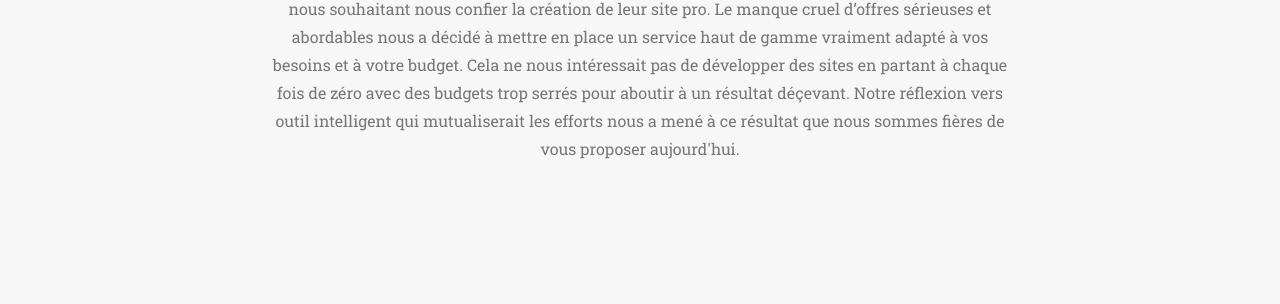
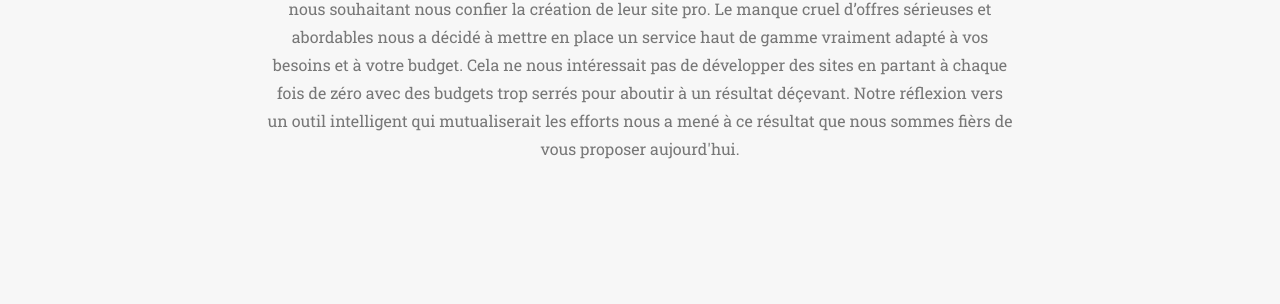
Before and after one commit to NetworQi/networqi.github.io, a Jekyll site: the page built from index.html, in a window 1280 px wide and 900 px high, scrolled down 5321 px. Shown: the part 374-678 px from the top of the window. Built offline with Jekyll 4.4.1, drawn with Linux system fonts in a browser that asks for light colours; some web fonts are replaced; some of the changed text lies outside the part shown.

Commit message:
orthographic correction

```diff
--- a/_includes/team.html
+++ b/_includes/team.html
@@ -26,7 +26,7 @@
     <div class="row">
       <div class="col-lg-8 col-lg-offset-2 text-center">
         <p class="large text-muted">Arnaud, ingénieur et moi, chef de projet nous nous sommes rencontrés dans une société très exigeante et à la pointe dans l’univers du web. Nous avons acquis une expertise dans ce domaine qui nous permet d’être complémentaire. En lançant networQi.com en 2014 (un guide en ligne pour trouver les bonnes médecines douces et les bons praticiens), plusieurs praticiens sont venus vers nous souhaitant nous confier la création de leur site pro. Le manque cruel d’offres sérieuses et abordables nous a décidé à mettre en place un service haut de gamme vraiment adapté à vos besoins et à votre budget.
-          Cela ne nous intéressait pas de développer des sites en partant à chaque fois de zéro avec des budgets trop serrés pour aboutir à un résultat déçevant. Notre réflexion vers outil intelligent qui mutualiserait les efforts nous a mené à ce résultat que nous sommes fières de vous proposer aujourd'hui.</p>
+          Cela ne nous intéressait pas de développer des sites en partant à chaque fois de zéro avec des budgets trop serrés pour aboutir à un résultat déçevant. Notre réflexion vers un outil intelligent qui mutualiserait les efforts nous a mené à ce résultat que nous sommes fièrs de vous proposer aujourd'hui.</p>
       </div>
     </div>
   </div>
```
